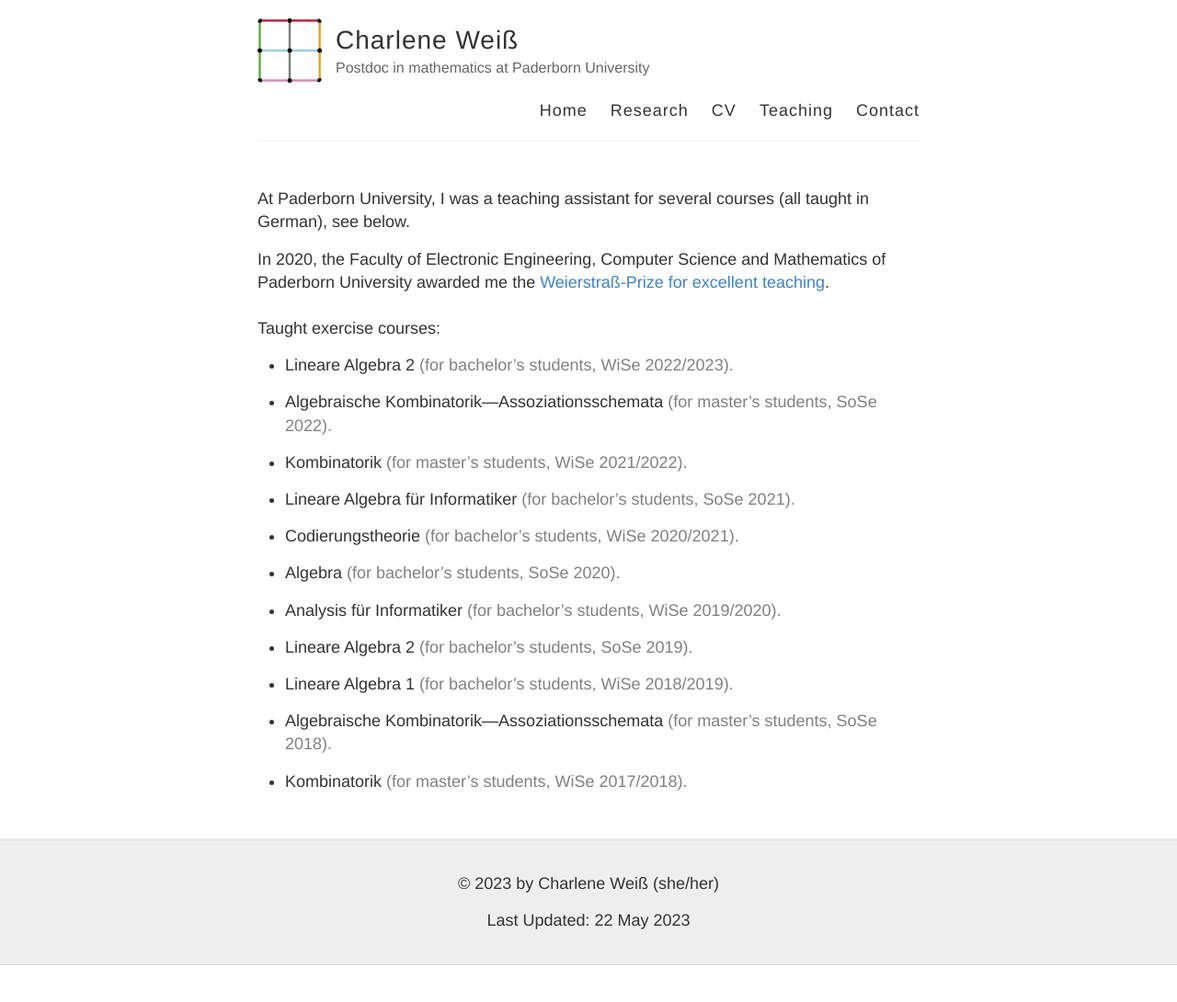
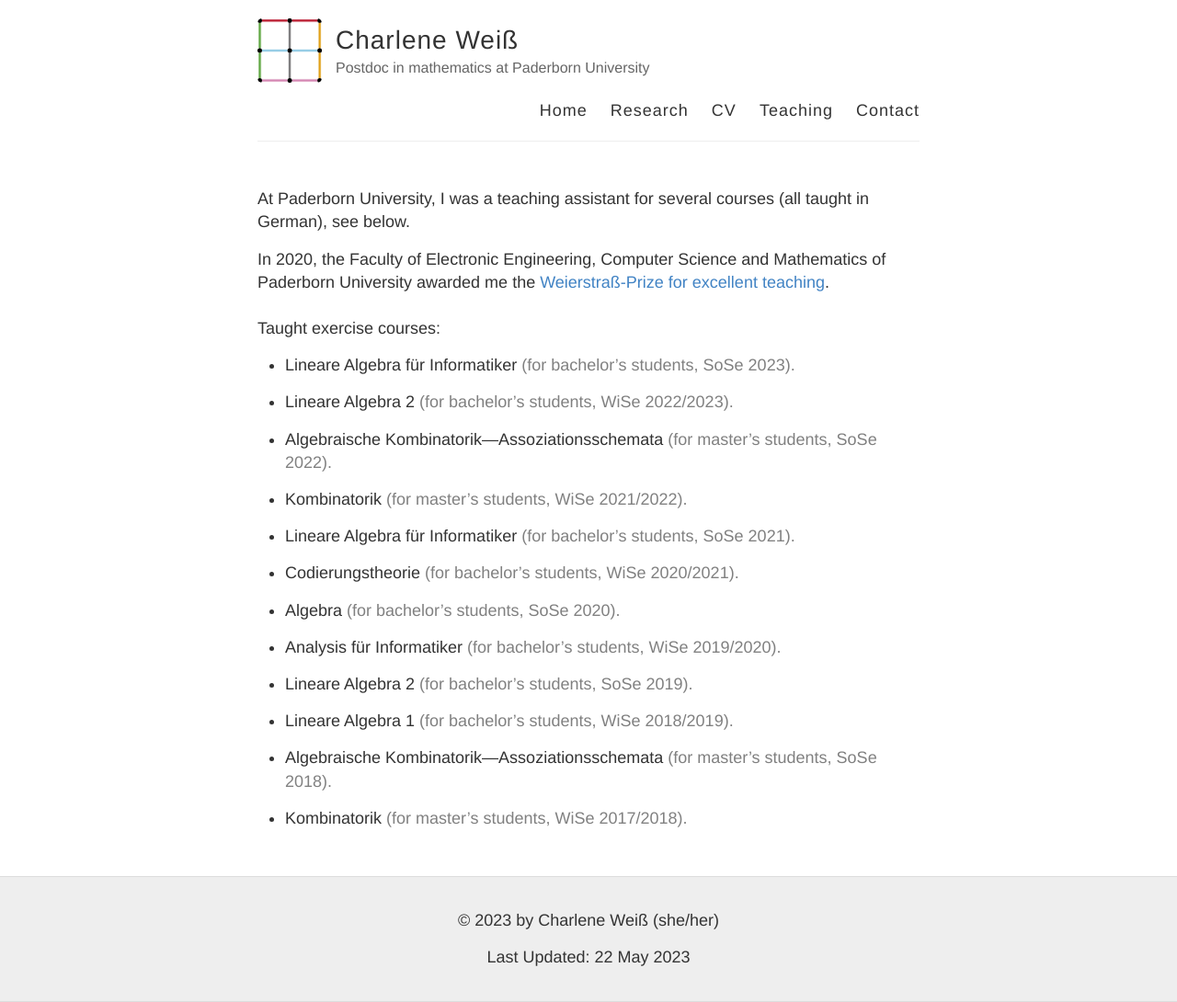
Before and after one commit to charleneweiss/charleneweiss.github.io, a Jekyll site: the page built from teaching.md, in a window 1280 px wide. Shown: the whole page at 92% size. Built offline with Jekyll 4.4.1, drawn with Linux system fonts in a browser that asks for light colours; before the commit the page ends 1050 px from its top, so only the background shows below that.

Commit message:
Added course from SoSe2023

```diff
--- a/teaching.md
+++ b/teaching.md
@@ -9,6 +9,8 @@ At Paderborn University, I was a teaching assistant for several courses (all tau
 In 2020, the Faculty of Electronic Engineering, Computer Science and Mathematics of Paderborn University awarded me the [Weierstraß-Prize for excellent teaching](https://www.eim.uni-paderborn.de/en/faculty/courses-of-study/studies/weierstrass-prize/weierstrass-prize-2020).
 <br/><br/>
 Taught exercise courses:
+
+- Lineare Algebra für Informatiker <span style="color:gray">(for bachelor's students, SoSe 2023).</span>
 
 - Lineare Algebra 2 <span style="color:gray">(for bachelor's students, WiSe 2022/2023).</span>
 
```
